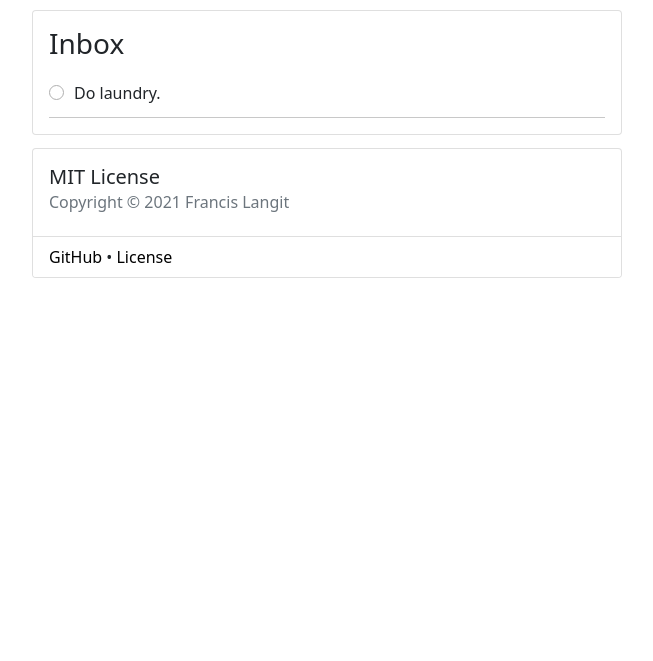
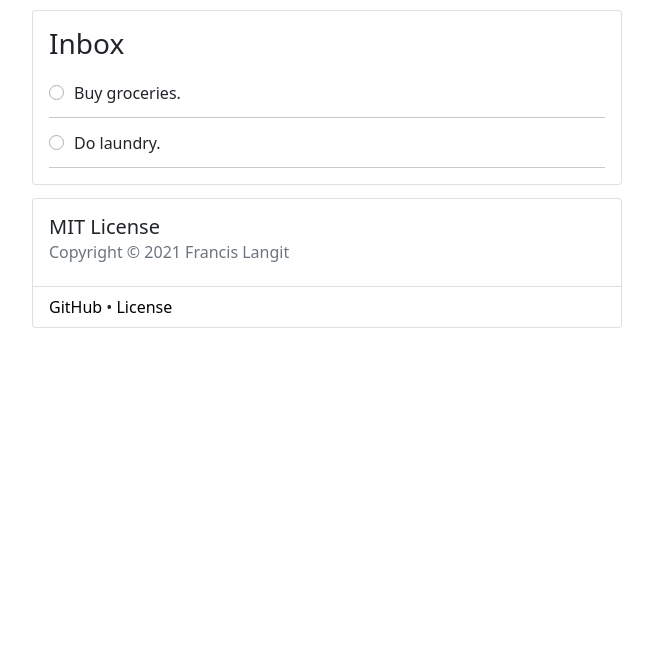
Before and after one commit to FrancisLangit/storist, a website built with webpack: page dist/index.html in a window 1280 px wide. Shown: the part 139-800 px from the top of the page, without its empty margins (313-966 px from the left). Built offline with nearby package versions, Linux system fonts and the light colour scheme.

Commit message:
Create showInbox and showProject methods
- Both found in userInterfaceConfig IIFE module.
- Both updates the contents of #tasks div.
- showInbox fills it with tasks that can only be found in inbox.
- showProject fills it with tasks from a particular project.

```diff
--- a/src/index.js
+++ b/src/index.js
@@ -7,12 +7,16 @@ import { createTask } from './objects/createTask.js'
 import { createProject } from './objects/createProject.js'
 import { localStorageConfig } from './objects/localStorageConfig.js'
 
-localStorageConfig.pushTask(createTask('Buy groceries.'));
-localStorageConfig.pushTask(createTask('Do laundry.'));
+const userInterfaceConfig = (() => {
+    /**Holds methods assisting in the configuration and setup of the
+     * application's user interface.*/
 
-const userInterfaceConfiguration = (() => {
-
-    const createTaskNode = ((taskObject) => {
+    const _createTaskNode = (taskObject) => {
+        /**Returns div node constructed out of a task object.
+         *
+         * Args:
+         *  taskObject (object) : Task object holding data that the div node
+         *      will be constructed out of.*/
         let taskCheckBox = document.createElement('div');
         taskCheckBox.classList.add('task-checkbox');
 
@@ -26,20 +30,47 @@ const userInterfaceConfiguration = (() => {
         taskNode.append(taskCheckBox, taskText);
 
         return taskNode;
-    })
+    }
 
-    const updateTasksDiv = () => {
+    const showInbox = () => {
+        /**Updates the #tasks div to show only those tasks that are in the
+         * user's inbox.*/
         let tasksDiv = document.querySelector('#tasks');
         tasksDiv.innerHTML = '';
-
-        let currentLocalStorage = (
-            localStorageConfig.getLocalStorageAsObject());
-        let inbox = currentLocalStorage['inbox'];
-
-        tasksDiv.append(createTaskNode(inbox[1]));
+        let inbox = (localStorageConfig.getLocalStorageAsObject().inbox);
+        for (let i = 0; i < inbox.length; i++) {
+            tasksDiv.append(_createTaskNode(inbox[i]));
+        }
     }
 
-    updateTasksDiv();
+    const showProject = (targetProjectName) => {
+        /**Updates the #tasks div to only show tasks from a particular
+         * project.
+         *
+         * Args:
+         *  targetProjectName (string) : Name of the project holding tasks to
+         *      be displayed.*/
+        let tasksDiv = document.querySelector('#tasks');
+        tasksDiv.innerHTML = '';
+        let project = localStorageConfig.getProjectObject(targetProjectName);
+        for (let i = 0; i < project['tasks'].length; i++) {
+            tasksDiv.append(_createTaskNode(project['tasks'][i]));
+        }
+    }
+
+    return { showInbox, showProject };
 })();
 
+localStorageConfig.pushProject(createProject('Chores'));
+
+localStorageConfig.pushTask(
+    createTask('Buy groceries.', 'Chores'), 'Chores');
+localStorageConfig.pushTask(
+    createTask('Do laundry.', 'Chores'), 'Chores');
+localStorageConfig.pushTask(
+    createTask('Play NBA 2k for 100 hours.'));
+
+// userInterfaceConfig.showInbox();
+userInterfaceConfig.showProject('Chores');
+
 localStorage.clear();
--- a/src/objects/localStorageConfig.js
+++ b/src/objects/localStorageConfig.js
@@ -32,6 +32,19 @@ const localStorageConfig = (() => {
         return JSON.parse(localStorage.getItem('storist'));
     }
 
+    const getProjectObject = (targetProjectName) => {
+        /**Returns a target locally stored project object in user's
+         * localStorage 'storist'.
+         *
+         * Args:
+         *  targetProjectName (string) : Name of the project object to be
+         *      returned.*/
+        let projectObjects = getLocalStorageAsObject().projects;
+        return projectObjects.find(projectObject => {
+            return projectObject.name === targetProjectName;
+        });
+    }
+
     const pushProject = (newProjectObject) => {
         /**Pushes a new project object into user's "storist" array.
          *
@@ -64,7 +77,8 @@ const localStorageConfig = (() => {
         _updateLocalStorage(currentLocalStorage);
     }
 
-    return { getLocalStorageAsObject, pushProject, pushTask }
+    return { getLocalStorageAsObject, getProjectObject, pushProject,
+        pushTask }
 })();
 
 export { localStorageConfig }
```
Also changed, not shown: dist/index.html, dist/main.js.
